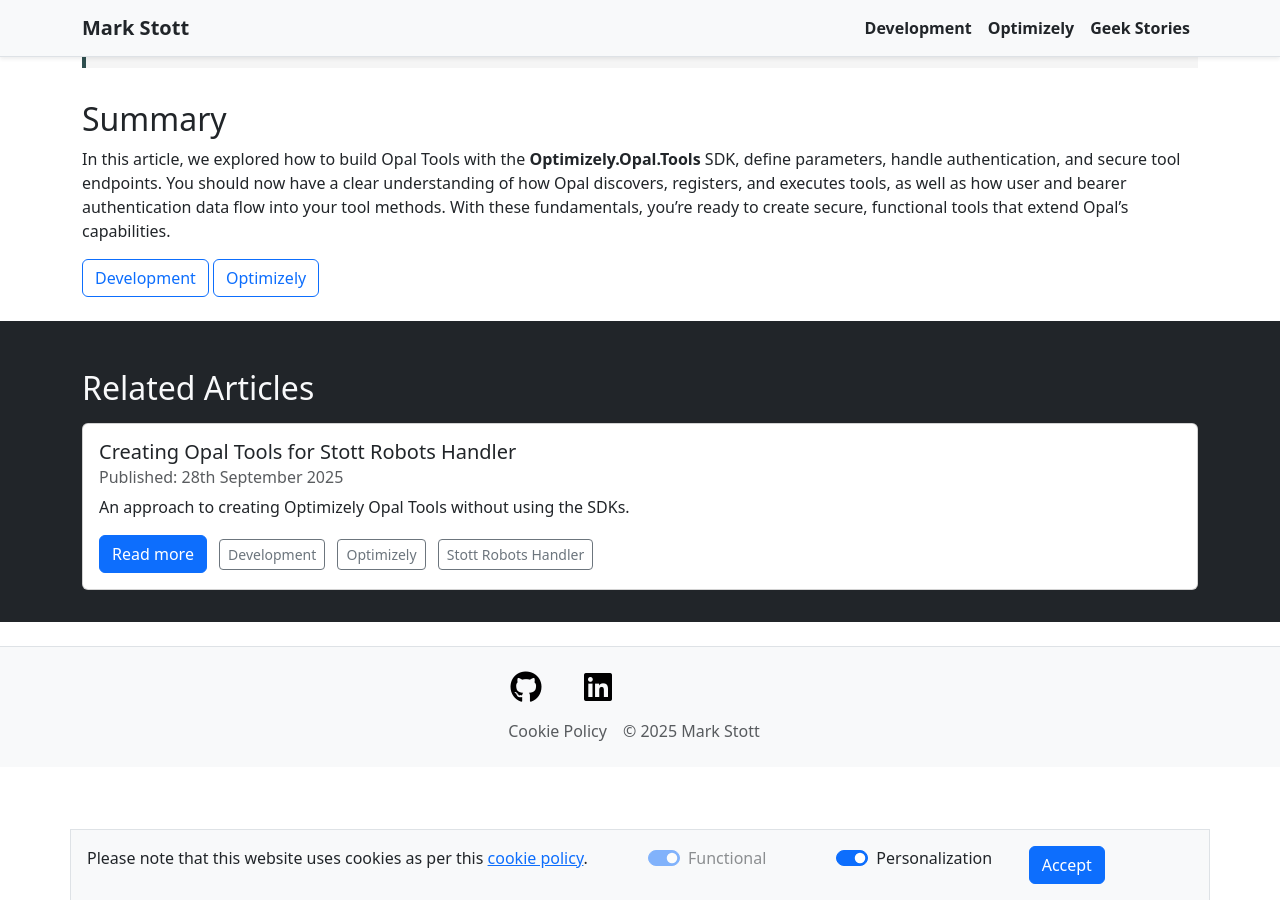
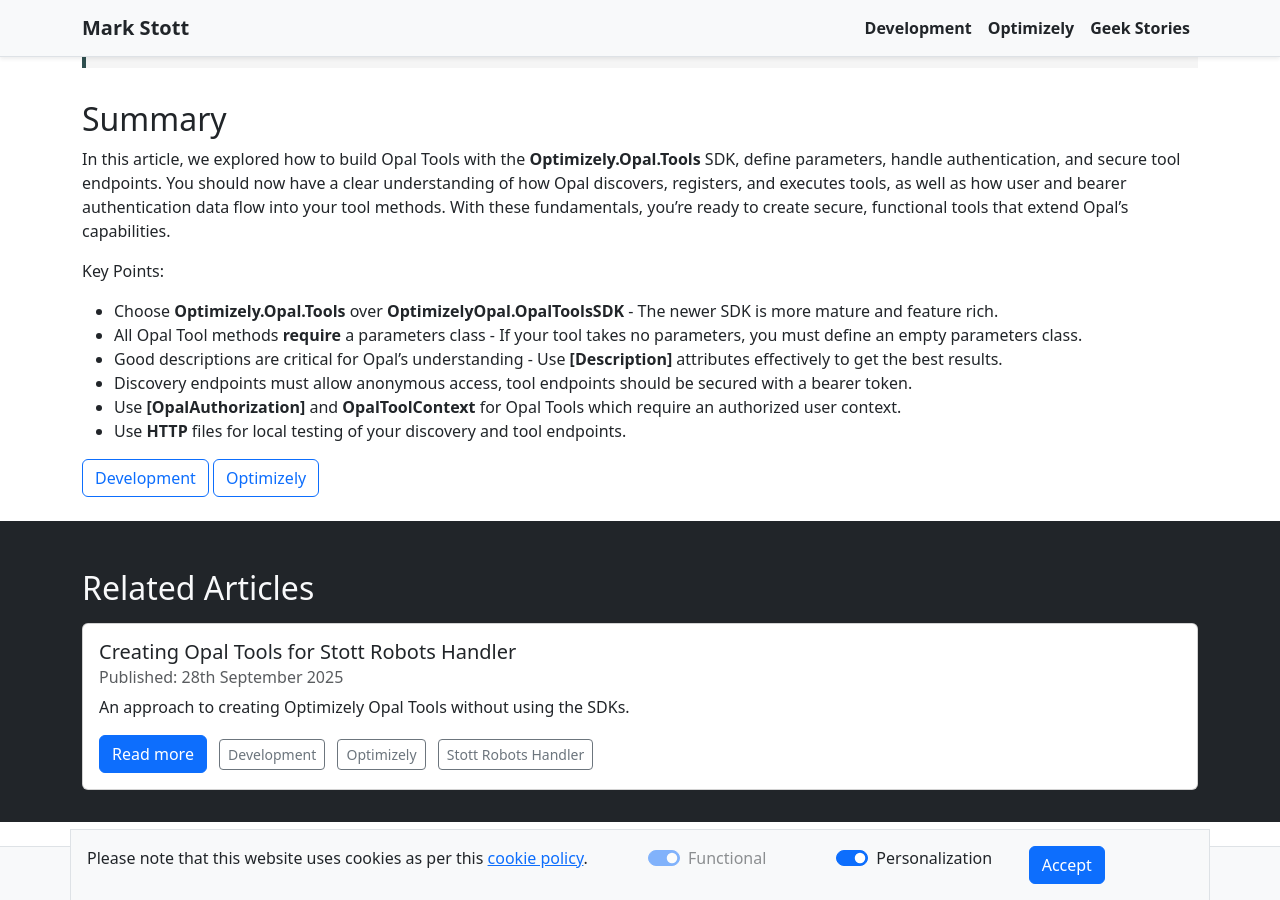
Before and after one commit to GeekInTheNorth/GeekInTheNorth.github.io, a Jekyll site: the page built from _posts/2025-12-01-creating-opal-tools-in-csharp.md, in a window 1280 px wide and 900 px high, scrolled down 6647 px. Built offline with Jekyll 4.4.1, drawn with Linux system fonts in a browser that asks for light colours.

Commit message:
Update article content to include a key points section

```diff
--- a/_posts/2025-12-01-creating-opal-tools-in-csharp.md
+++ b/_posts/2025-12-01-creating-opal-tools-in-csharp.md
@@ -280,3 +280,11 @@
 ## Summary
 
 In this article, we explored how to build Opal Tools with the **Optimizely.Opal.Tools** SDK, define parameters, handle authentication, and secure tool endpoints. You should now have a clear understanding of how Opal discovers, registers, and executes tools, as well as how user and bearer authentication data flow into your tool methods. With these fundamentals, you’re ready to create secure, functional tools that extend Opal’s capabilities.
+
+Key Points:
+- Choose **Optimizely.Opal.Tools** over **OptimizelyOpal.OpalToolsSDK** - The newer SDK is more mature and feature rich.
+- All Opal Tool methods **require** a parameters class - If your tool takes no parameters, you must define an empty parameters class.
+- Good descriptions are critical for Opal's understanding - Use **[Description]** attributes effectively to get the best results.
+- Discovery endpoints must allow anonymous access, tool endpoints should be secured with a bearer token.
+- Use **[OpalAuthorization]** and **OpalToolContext** for Opal Tools which require an authorized user context.
+- Use **HTTP** files for local testing of your discovery and tool endpoints.
```
